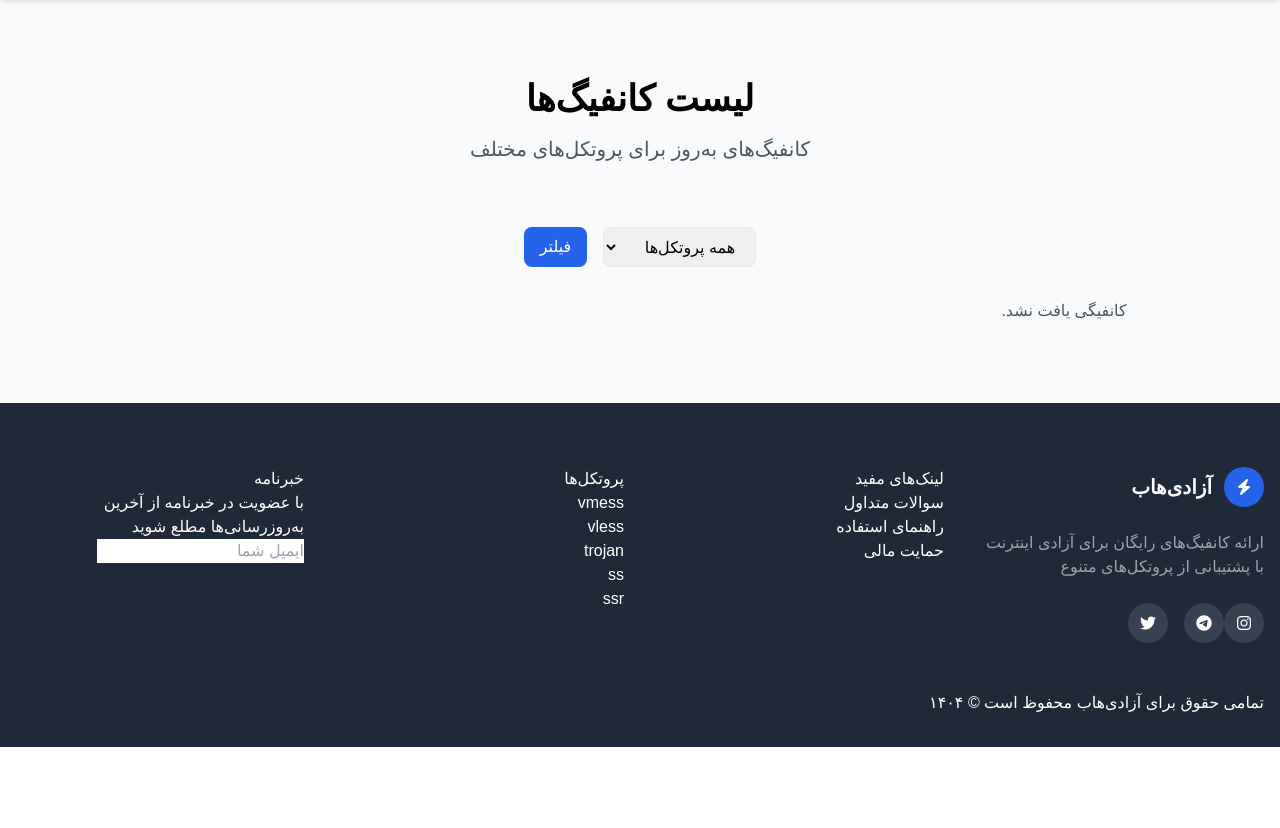
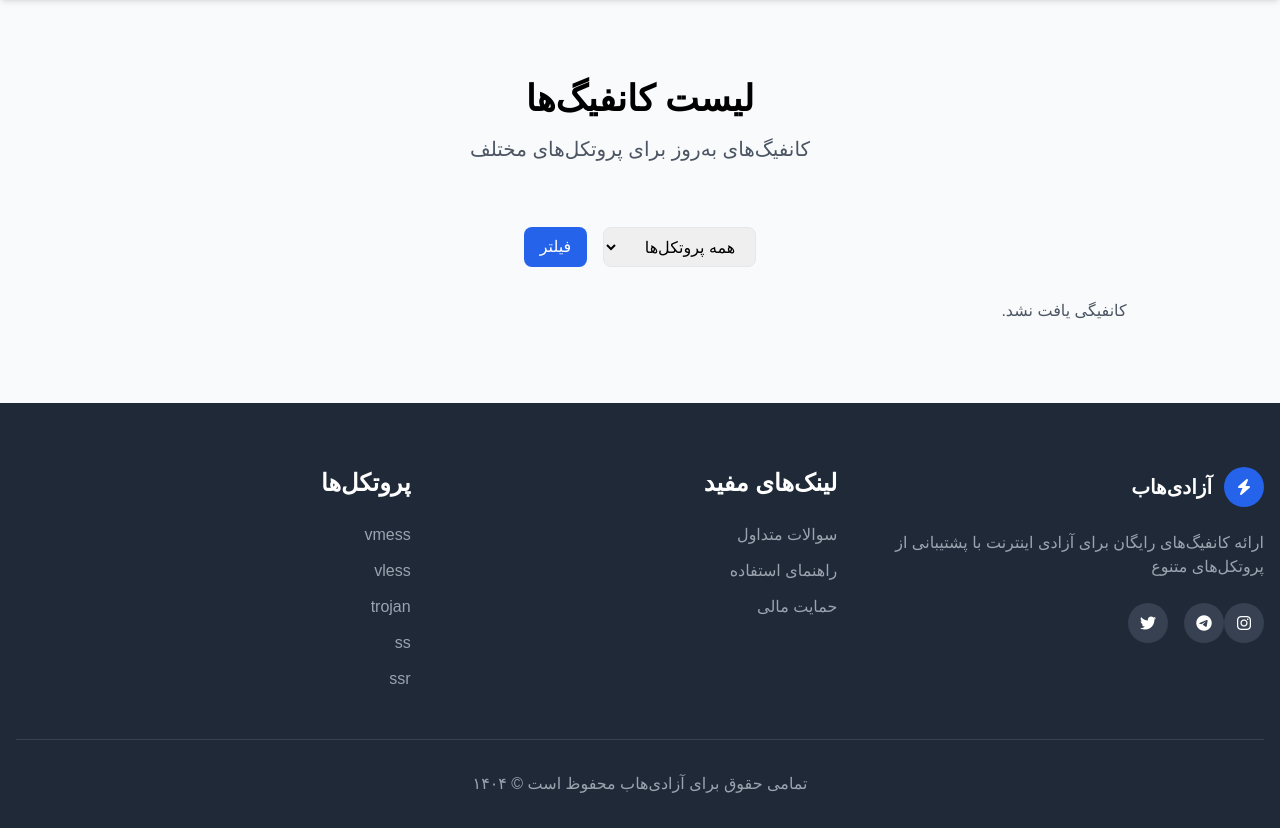
Before and after one commit to Saka2e/AzadiHub, a Django app: page /configs/ in a window 1280 px wide. Shown: the part 81-909 px from the top of the page. Before the commit the page ends 828 px from the top, so only its background shows below. Run offline with Django 5.2, Linux system fonts and the light colour scheme; data that the repository does not hold is empty; style sheets or scripts are compiled from the project's sources; some libraries are stand-ins or nearby versions; some web fonts are replaced.

Commit message:
Updated footer in base.html
enlarged titles for protocols and useful links, removed newsletter section

```diff
--- a/templates/base.html
+++ b/templates/base.html
@@ -56,7 +56,7 @@
 
     <footer class="bg-gray-800 text-white pt-16 pb-8">
         <div class="container mx-auto px-4">
-            <div class="grid grid-cols-1 md:grid-cols-4 gap-8 mb-12">
+            <div class="grid grid-cols-1 md:grid-cols-3 gap-8 mb-12"> <!-- تغییر به 3 ستون به دلیل حذف خبرنامه -->
                 <div>
                     <div class="flex items-center mb-6">
                         <div class="w-10 h-10 bg-blue-600 rounded-full flex items-center justify-center">
@@ -78,35 +78,25 @@
                     </div>
                 </div>
                 <div>
-                    <h4 className="text-lg font-bold mb-6">لینک‌های مفید</h4>
-                    <ul className="space-y-3">
-                        <li><a href="#" className="text-gray-400 hover:text-white transition">سوالات متداول</a></li>
-                        <li><a href="#" className="text-gray-400 hover:text-white transition">راهنمای استفاده</a></li>
-                        <li><a href="{% url 'donation' %}" className="text-gray-400 hover:text-white transition">حمایت مالی</a></li>
+                    <h4 class="text-2xl font-bold mb-6">لینک‌های مفید</h4> <!-- افزایش اندازه فونت -->
+                    <ul class="space-y-3">
+                        <li><a href="#" class="text-gray-400 hover:text-white transition">سوالات متداول</a></li>
+                        <li><a href="#" class="text-gray-400 hover:text-white transition">راهنمای استفاده</a></li>
+                        <li><a href="{% url 'donation' %}" class="text-gray-400 hover:text-white transition">حمایت مالی</a></li>
                     </ul>
                 </div>
                 <div>
-                    <h4 className="text-lg font-bold mb-6">پروتکل‌ها</h4>
-                    <ul className="space-y-3">
-                        <li><a href="{% url 'configs' %}" className="text-gray-400 hover:text-white transition">vmess</a></li>
-                        <li><a href="{% url 'configs' %}" className="text-gray-400 hover:text-white transition">vless</a></li>
-                        <li><a href="{% url 'configs' %}" className="text-gray-400 hover:text-white transition">trojan</a></li>
-                        <li><a href="{% url 'configs' %}" className="text-gray-400 hover:text-white transition">ss</a></li>
-                        <li><a href="{% url 'configs' %}" className="text-gray-400 hover:text-white transition">ssr</a></li>
+                    <h4 class="text-2xl font-bold mb-6">پروتکل‌ها</h4> <!-- افزایش اندازه فونت -->
+                    <ul class="space-y-3">
+                        <li><a href="{% url 'configs' %}" class="text-gray-400 hover:text-white transition">vmess</a></li>
+                        <li><a href="{% url 'configs' %}" class="text-gray-400 hover:text-white transition">vless</a></li>
+                        <li><a href="{% url 'configs' %}" class="text-gray-400 hover:text-white transition">trojan</a></li>
+                        <li><a href="{% url 'configs' %}" class="text-gray-400 hover:text-white transition">ss</a></li>
+                        <li><a href="{% url 'configs' %}" class="text-gray-400 hover:text-white transition">ssr</a></li>
                     </ul>
                 </div>
-                <div>
-                    <h4 className="text-lg font-bold mb-6">خبرنامه</h4>
-                    <p className="text-gray-400 mb-4">با عضویت در خبرنامه از آخرین به‌روزرسانی‌ها مطلع شوید</p>
-                    <form className="flex">
-                        <input type="email" placeholder="ایمیل شما" className="px-4 py-2 rounded-l-lg w-full focus:outline-none text-gray-800" />
-                        <button className="bg-blue-600 hover:bg-blue-700 px-4 rounded-r-lg">
-                            <i className="fas fa-paper-plane"></i>
-                        </button>
-                    </form>
-                </div>
             </div>
-            <div className="pt-8 border-t border-gray-700 text-center text-gray-400">
+            <div class="pt-8 border-t border-gray-700 text-center text-gray-400">
                 <p>تمامی حقوق برای آزادی‌‌هاب محفوظ است © ۱۴۰۴</p>
             </div>
         </div>
```
